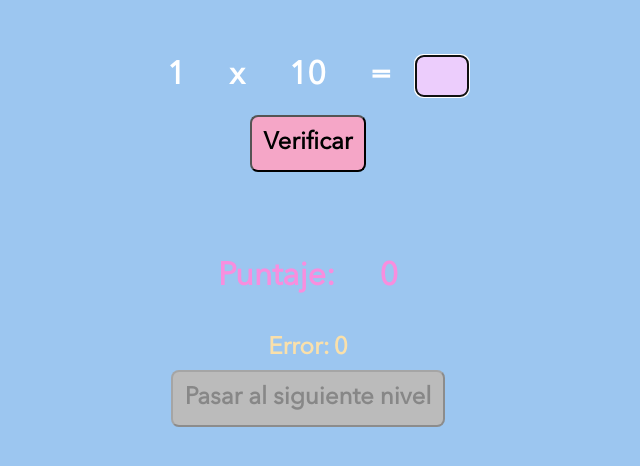
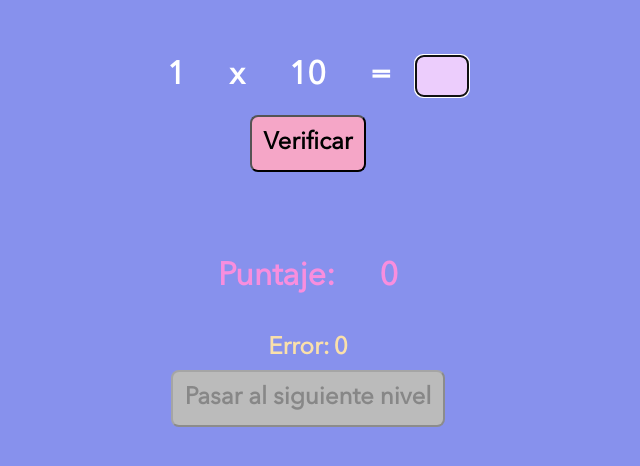
Before and after one commit to toledanogus/multiplicaciones.github.io, a plain HTML site: page index.html in a window 1280 px wide. Shown: the whole page, without its empty margins (332-972 px from the left). Drawn offline with Linux system fonts and the light colour scheme.

Commit message:
Fondo claro

```diff
--- a/style.css
+++ b/style.css
@@ -5,7 +5,7 @@
 
 body {
     /*background-image: linear-gradient(to right, #ffffff, rgb(254, 250, 255));*/
-    background-color: rgb(156, 198, 240);
+    background-color: rgb(135, 145, 237);
     text-align: center;
 }
 h1{
```
